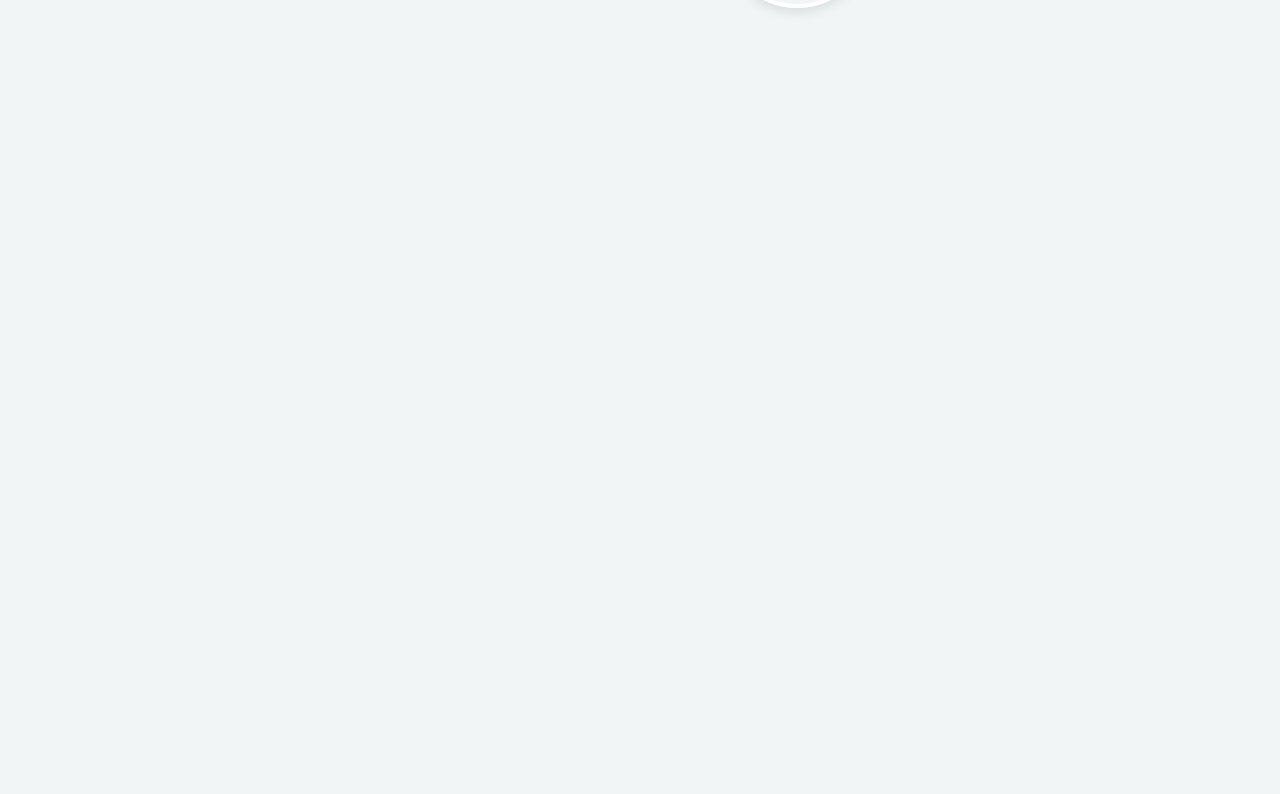
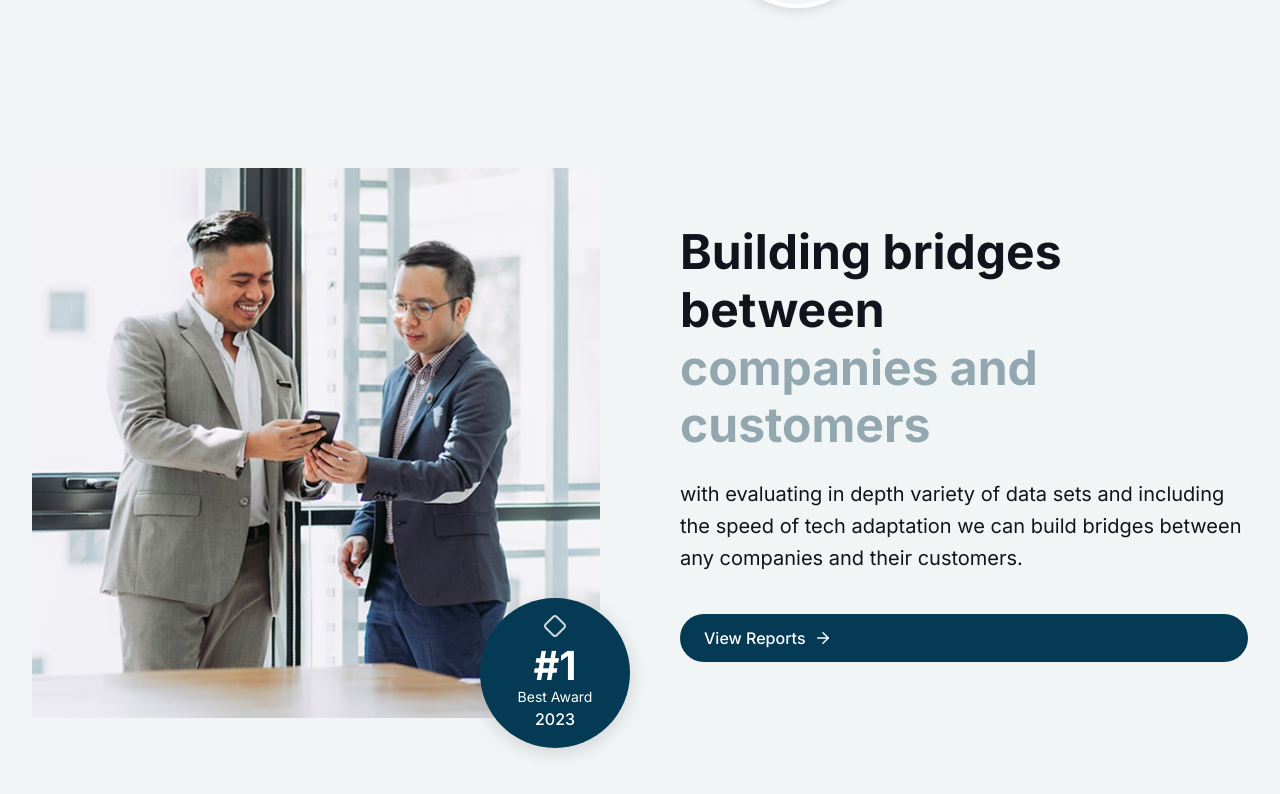
Before and after one commit to swarajzz/trustco, a Next.js app: page / in a window 1280 px wide. Shown: the part 3557-4351 px from the top of the page. Before the commit the page ends 3645 px from the top, so only its background shows below. Built offline with nearby package versions, Linux system fonts and the light colour scheme.

Commit message:
added bridges section

```diff
--- a/src/app/page.tsx
+++ b/src/app/page.tsx
@@ -5,6 +5,7 @@
 import { BenefitsSection } from "@/components/benefits-section";
 import { StatsSection } from "@/components/stats-section";
 import { FounderSection } from "@/components/founder-section";
+import { BridgesSection } from "@/components/bridges-section";
 import { mainNavItems, authNavItems } from "@/data/navigation";
 import { heroData, heroImages } from "@/data/hero";
 import { brandsData } from "@/data/brands";
@@ -12,6 +13,7 @@
 import { benefitsData } from "@/data/benefits";
 import { statsData } from "@/data/stats";
 import { founderData } from "@/data/founder";
+import { bridgesData } from "@/data/bridges";
 
 export default function Home() {
   return (
@@ -61,6 +63,17 @@
         ctaText={founderData.ctaText}
         ctaLink={founderData.ctaLink}
       />
+
+      {/* Bridges Section */}
+      <BridgesSection
+        title={bridgesData.title}
+        highlightText={bridgesData.highlightText}
+        description={bridgesData.description}
+        image={bridgesData.image}
+        ctaText={bridgesData.ctaText}
+        ctaLink={bridgesData.ctaLink}
+        award={bridgesData.award}
+      />
     </div>
   );
 }
--- /dev/null
+++ b/src/components/bridges-section.tsx
@@ -0,0 +1,64 @@
+import Image from "next/image";
+import Link from "next/link";
+import { ArrowRight, Diamond } from "lucide-react";
+import "../styles/bridges-section.css";
+
+interface BridgesSectionProps {
+  title: string;
+  highlightText: string;
+  description: string;
+  image: string;
+  ctaText: string;
+  ctaLink: string;
+  award: {
+    number: string;
+    text: string;
+    year: string;
+  };
+}
+
+export function BridgesSection({
+  title,
+  highlightText,
+  description,
+  image,
+  ctaText,
+  ctaLink,
+  award,
+}: BridgesSectionProps) {
+  return (
+    <section className="bridges-section">
+      <div className="container">
+        <div className="bridges-container">
+          <div className="bridges-image-container">
+            <div className="bridges-image">
+              <Image
+                src={image || "/placeholder.svg"}
+                alt="Business professionals collaborating"
+                fill
+                style={{ objectFit: "cover" }}
+              />
+            </div>
+            <div className="bridges-award">
+              <Diamond size={24} className="award-icon" />
+              <div className="award-number">{award.number}</div>
+              <div className="award-text">{award.text}</div>
+              <div className="award-year">{award.year}</div>
+            </div>
+          </div>
+
+          <div className="bridges-content">
+            <h2 className="bridges-title">
+              {title} <span className="bridges-highlight">{highlightText}</span>
+            </h2>
+            <p className="bridges-description">{description}</p>
+            <Link href={ctaLink} className="bridges-cta">
+              {ctaText}
+              <ArrowRight size={18} />
+            </Link>
+          </div>
+        </div>
+      </div>
+    </section>
+  );
+}
--- /dev/null
+++ b/src/data/bridges.ts
@@ -0,0 +1,14 @@
+export const bridgesData = {
+  title: "Building bridges between",
+  highlightText: "companies and customers",
+  description:
+    "with evaluating in depth variety of data sets and including the speed of tech adaptation we can build bridges between any companies and their customers.",
+  image: "/images/bridges/Image.png",
+  ctaText: "View Reports",
+  ctaLink: "/reports",
+  award: {
+    number: "#1",
+    text: "Best Award",
+    year: "2023",
+  },
+};
--- /dev/null
+++ b/src/styles/bridges-section.css
@@ -0,0 +1,141 @@
+.bridges-section {
+  padding: 5rem 0;
+}
+
+.bridges-container {
+  display: flex;
+  flex-direction: column;
+  gap: 3rem;
+}
+
+.bridges-image-container {
+  position: relative;
+  width: 100%;
+  height: 400px;
+}
+
+.bridges-image {
+  width: 100%;
+  height: 100%;
+  position: relative;
+}
+
+.bridges-image img {
+  object-fit: cover;
+}
+
+.bridges-award {
+  position: absolute;
+  bottom: -30px;
+  right: 10%;
+  width: 150px;
+  height: 150px;
+  background-color: var(--primary-color);
+  border-radius: 50%;
+  display: flex;
+  flex-direction: column;
+  align-items: center;
+  justify-content: center;
+  color: var(--white);
+  box-shadow: 0 4px 20px rgba(0, 0, 0, 0.15);
+  z-index: 10;
+}
+
+.award-icon {
+  margin-bottom: 0.5rem;
+  color: var(--white);
+  opacity: 0.8;
+}
+
+.award-number {
+  font-size: 2.5rem;
+  font-weight: 700;
+  line-height: 1;
+}
+
+.award-text {
+  font-size: 0.875rem;
+  text-align: center;
+}
+
+.award-year {
+  font-size: 1rem;
+  font-weight: 500;
+}
+
+.bridges-content {
+  display: flex;
+  flex-direction: column;
+  gap: 1.5rem;
+}
+
+.bridges-title {
+  font-size: 2.5rem;
+  font-weight: 700;
+  line-height: 1.2;
+  color: var(--text-color);
+}
+
+.bridges-highlight {
+  color: #92a7b0;
+  display: block;
+}
+
+.bridges-description {
+  font-size: 1.125rem;
+  line-height: 1.6;
+  color: var(--text-color);
+  max-width: 600px;
+}
+
+.bridges-cta {
+  display: inline-flex;
+  align-items: center;
+  gap: 0.5rem;
+  background-color: var(--primary-color);
+  color: var(--white);
+  padding: 0.75rem 1.5rem;
+  border-radius: 9999px;
+  font-weight: 500;
+  margin-top: 1rem;
+  transition: background-color 0.2s ease;
+}
+
+.bridges-cta:hover {
+  background-color: #032a3d;
+}
+
+@media (min-width: 768px) {
+  .bridges-container {
+    flex-direction: row;
+    align-items: center;
+  }
+
+  .bridges-image-container {
+    flex: 1;
+    height: 500px;
+  }
+
+  .bridges-content {
+    flex: 1;
+    padding-left: 2rem;
+  }
+}
+
+@media (min-width: 1024px) {
+  .bridges-title {
+    font-size: 3rem;
+  }
+
+  .bridges-description {
+    font-size: 1.25rem;
+  }
+
+  .bridges-image-container {
+    height: 550px;
+  }
+
+  .bridges-award {
+    right: -30px;
+  }
+}
```
Also changed, not shown: public/images/bridges/Image.png (added).
